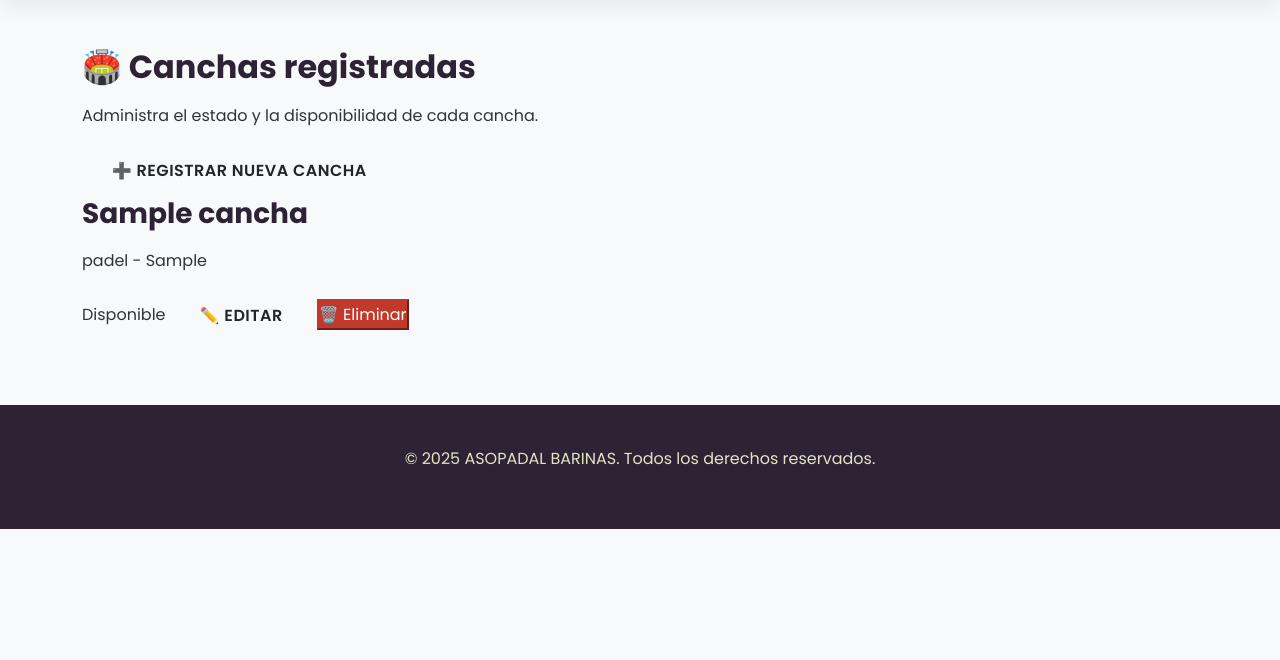
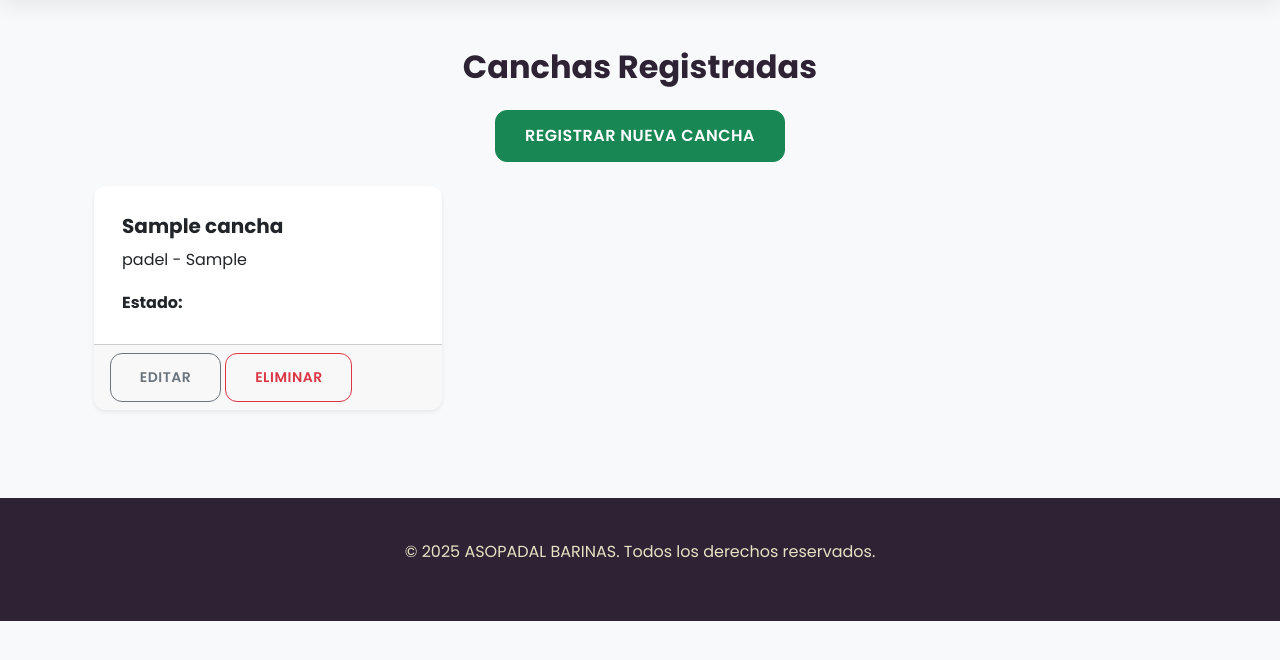
Before and after one commit to ErPyrex/asopadel-old, a Django app: page /admin-gestion/canchas/ in a window 1280 px wide. Shown: the part 83-743 px from the top of the page. Run offline with Django 5.2, Linux system fonts and the light colour scheme; a user stored in the database is signed in; tables that the repository leaves empty hold one stand-in row (values such as "Sample post").

Commit message:
feat: Update court templates

```diff
--- a/templates/core/canchas/lista_canchas.html
+++ b/templates/core/canchas/lista_canchas.html
@@ -2,26 +2,32 @@
 {% block title %}Panel de Canchas{% endblock %}
 
 {% block content %}
-<h2>🏟️ Canchas registradas</h2>
-<p>Administra el estado y la disponibilidad de cada cancha.</p>
-
-<a href="{% url 'core:admin_create_court' %}" class="btn">➕ Registrar nueva cancha</a>
-
-<div class="grid-canchas">
-  {% for cancha in canchas %}
-    <div class="card-cancha">
-      <h3>{{ cancha.nombre }}</h3>
-      <p>{{ cancha.tipo }} - {{ cancha.ubicacion }}</p>
-      <span class="estado">{{ cancha.estado|title }}</span>
-
-      <a href="{% url 'core:admin_edit_court' cancha.id %}" class="btn">✏️ Editar</a>
-      <form method="POST" action="{% url 'core:admin_delete_court' cancha.id %}" style="display:inline;">
-        {% csrf_token %}
-        <button type="submit" class="btn-danger" onclick="return confirm('¿Eliminar esta cancha?')">🗑️ Eliminar</button>
-      </form>
+<div class="container">
+    <h2 class="text-center mb-4">Canchas Registradas</h2>
+    <div class="text-center mb-4">
+        <a href="{% url 'core:admin_create_court' %}" class="btn btn-success">Registrar Nueva Cancha</a>
     </div>
-  {% empty %}
-    <p>No hay canchas registradas aún.</p>
-  {% endfor %}
+    <div class="row">
+        {% for cancha in canchas %}
+        <div class="col-md-4 mb-4">
+            <div class="card h-100 shadow-sm">
+                <div class="card-body">
+                    <h5 class="card-title">{{ cancha.nombre }}</h5>
+                    <p class="card-text">{{ cancha.tipo }} - {{ cancha.ubicacion }}</p>
+                    <p class="card-text"><strong>Estado:</strong> <span class="badge bg-{{ cancha.estado|lower }}">{{ cancha.estado|title }}</span></p>
+                </div>
+                <div class="card-footer">
+                    <a href="{% url 'core:admin_edit_court' cancha.id %}" class="btn btn-sm btn-outline-secondary">Editar</a>
+                    <form method="POST" action="{% url 'core:admin_delete_court' cancha.id %}" class="d-inline">
+                        {% csrf_token %}
+                        <button type="submit" class="btn btn-sm btn-outline-danger" onclick="return confirm('¿Eliminar esta cancha?')">Eliminar</button>
+                    </form>
+                </div>
+            </div>
+        </div>
+        {% empty %}
+        <p class="text-center">No hay canchas registradas aún.</p>
+        {% endfor %}
+    </div>
 </div>
 {% endblock %}
```
Also changed, not shown: templates/core/canchas/canchas.html (+21 -20 lines), templates/core/canchas/crear_cancha.html (+18 -7 lines).
